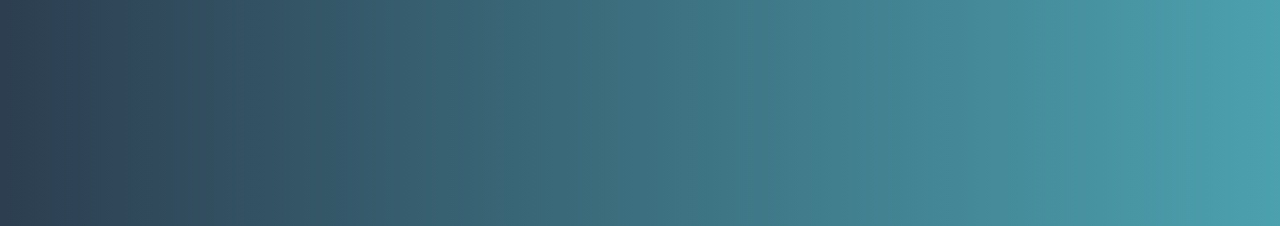
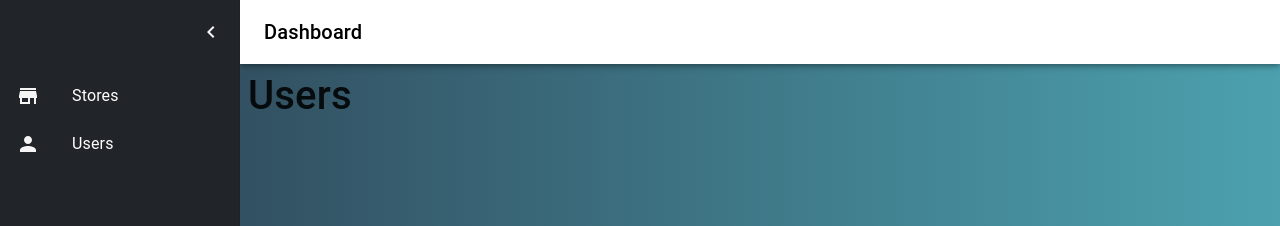
Before and after one commit to PaperUnicorn/thankful-bikes, a React (Create React App) app: page /welcome/dashboard/users in a window 1280 px wide. Before the commit this address had no page. Shown: the top 226 px of the page. Built offline with nearby package versions, Linux system fonts and the light colour scheme.

Commit message:
using router outlet to inset pageroutes

```diff
--- a/package.json
+++ b/package.json
@@ -50,5 +50,5 @@
       "last 1 safari version"
     ]
   },
-  "homepage": "/login"
+  "homepage": "/welcome/dashboard"
 }
--- a/src/layout/Drawer/ToolDrawer.tsx
+++ b/src/layout/Drawer/ToolDrawer.tsx
@@ -12,11 +12,12 @@ import {
   ListItemIcon,
   ListItemText,
 } from "@mui/material";
+import { Link } from "react-router-dom";
 
 const list = () => (
   <List>
     <ListItem key={"Stores"} disablePadding>
-      <ListItemButton>
+      <ListItemButton component={Link} to={"stores"}>
         <ListItemIcon>
           <StoreIcon sx={{ color: "whitesmoke" }} />
         </ListItemIcon>
@@ -24,7 +25,7 @@ const list = () => (
       </ListItemButton>
     </ListItem>
     <ListItem key={"Users"} disablePadding>
-      <ListItemButton>
+      <ListItemButton component={Link} to={"users"}>
         <ListItemIcon>
           <PersonIcon sx={{ color: "whitesmoke" }} />
         </ListItemIcon>
@@ -51,7 +52,7 @@ const ToolDrawer: React.FC<{ open: boolean; setOpen: Function }> = ({
   return (
     <Drawer
       sx={{
-        width: 250,
+        width: 240,
         flexShrink: 0,
         "& .MuiDrawer-paper": {
           width: 240,
--- a/src/layout/MainLayout.tsx
+++ b/src/layout/MainLayout.tsx
@@ -1,8 +1,17 @@
-import { Box, CssBaseline, styled, useTheme } from "@mui/material";
+import {
+  Box,
+  Container,
+  CssBaseline,
+  Grid,
+  Paper,
+  styled,
+  useTheme,
+} from "@mui/material";
 import ToolDrawer from "./Drawer/ToolDrawer";
 import { useState } from "react";
 import MuiAppBar, { AppBarProps as MuiAppBarProps } from "@mui/material/AppBar";
 import NavBar from "./Header/Navbar";
+import { Outlet } from "react-router-dom";
 
 const drawerWidth = 240;
 
@@ -10,7 +19,8 @@ const Main = styled("main", { shouldForwardProp: (prop) => prop !== "open" })<{
   open?: boolean;
 }>(({ theme, open }) => ({
   flexGrow: 1,
-  padding: theme.spacing(3),
+  width: "100%",
+  padding: theme.spacing(1),
   transition: theme.transitions.create("margin", {
     easing: theme.transitions.easing.sharp,
     duration: theme.transitions.duration.leavingScreen,
@@ -44,6 +54,7 @@ const MainLayout: React.FC<any> = ({ sx }) => {
 
       <Main open={openDrawer}>
         <DrawerHeader />
+        <Outlet />
       </Main>
     </Box>
   );
--- /dev/null
+++ b/src/pages/Dashboard/Stores.tsx
@@ -0,0 +1,5 @@
+const Stores: React.FC<any> = ({ sx }) => {
+  return <h1>Stores</h1>;
+};
+
+export default Stores;
--- /dev/null
+++ b/src/pages/Dashboard/Summary.tsx
@@ -0,0 +1,5 @@
+const Summary: React.FC<any> = ({ sx }) => {
+  return <h1>Summary</h1>;
+};
+
+export default Summary;
--- /dev/null
+++ b/src/pages/Dashboard/Users.tsx
@@ -0,0 +1,5 @@
+const Users: React.FC<any> = ({ sx }) => {
+  return <h1>Users</h1>;
+};
+
+export default Users;
```
Also changed, not shown: src/routes.tsx (+17 -0 lines).
